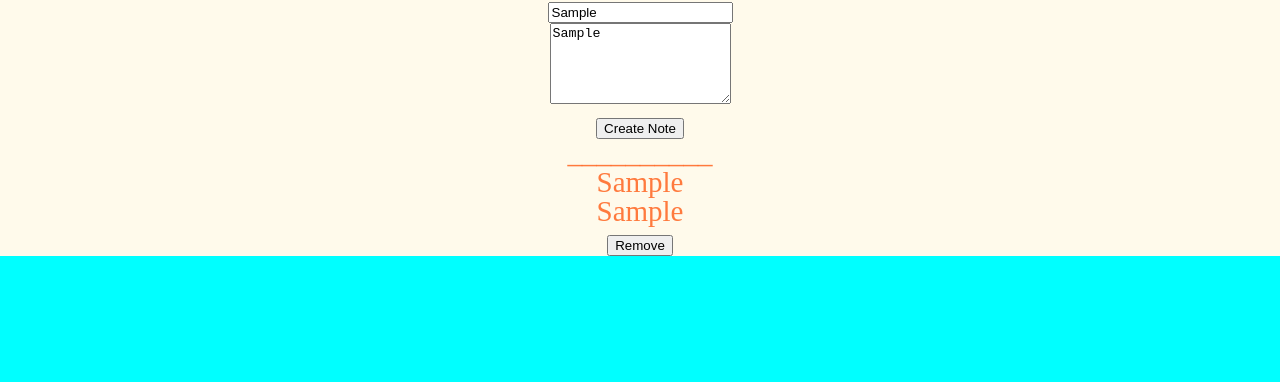
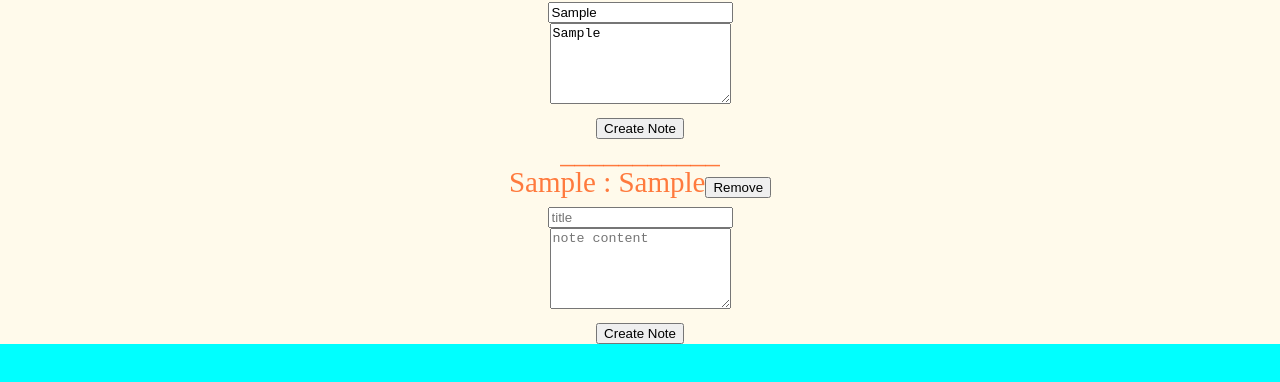
Before and after one commit to Alwynblake/todo-app, a React (Create React App) app: page /dashboard in a window 1280 px wide. Both pictures are taken after typing "Sample", "Sample" into the empty fields and a click on the button "Create Note". Shown: the part 370-752 px from the top of the page. Built offline with nearby package versions, Linux system fonts and the light colour scheme.

Commit message:
connected remove button to title and content.

```diff
--- a/src/Dashboard/Dashboard.js
+++ b/src/Dashboard/Dashboard.js
@@ -3,11 +3,11 @@ import uuidv1 from 'uuid/v1';
 // import NoteItem from '../NoteItem/NoteItem';
 import NoteCreateForm from '../NoteCreateForm/NoteCreateForm';
 import NoteList from '../NoteList/NoteList';
+// import NoteItem from "../NoteItem/NoteItem";
 
 export default class Dashboard extends React.Component {
   constructor(props) {
     super(props);
-
     this.state = {
       notes: [],
       title: '',
@@ -15,12 +15,13 @@ export default class Dashboard extends React.Component {
     };
   }
 
-  addNote = (note) => {
-    note.id = uuidv1();
+  addNote = (title,content) => {
+    let id = uuidv1();
+    // console.log(note,'add Note');
+    this.setState(prev => ({
+      notes: [...prev.notes,{title, content,id}],
+    }));
 
-    this.setState({
-      notes: [...this.state.notes, note],
-    });
   };
 
 // handleChange = (event) => {
@@ -35,22 +36,26 @@ export default class Dashboard extends React.Component {
   handleContent = (event) => this.setState({ content: event.target.value });
 
   handleSubmit = (event) => {
-    event.preventDefault();
+    event.preventDefault()
 
-    this.addNote(this.state);
+    this.addNote(this.state.title,this.state.content);
 
-    this.setState({ title: '', content: '' });
+    //this.setState({ title: '', content: '' });
   };
 ////////////////
+//   example: var sample = [1, 2, 3]
+//   example: var result = sample.filter(elem => elem !== 2)
 
-  // handleRemoveNote = note => {
-  //   this.setState(previousState => ({
-  //     notes: previousState.notes.filter(currentNote => currentNote.id !== note.id),
-  //   }));
-  // };
+  handleRemoveNote = (note) => {
+    this.setState(previousState => ({
+      notes: previousState.notes.filter(currentNotes => currentNotes.id !== note.id),
+    }));
+    // console.log('remobinh note!!!!!!!!!')
+  };
+  //
 /////////////////
   render(){
-    console.log(this.state);
+    // console.log(this.state);
     return (
         <div>
   <NoteCreateForm
@@ -58,9 +63,10 @@ export default class Dashboard extends React.Component {
       handleContent={this.handleContent}
       handleSubmit={this.handleSubmit}
   />
-          <NoteList
-              notes={this.state.notes}/>
-
+    <NoteList
+            notes={this.state.notes}
+            handleRemoveNote={this.handleRemoveNote}
+        />
         </div>
 
     );
--- a/src/NoteItem/NoteItem.js
+++ b/src/NoteItem/NoteItem.js
@@ -1,20 +1,28 @@
 import React from 'react';
+import NoteCreateForm from "../NoteCreateForm/NoteCreateForm";
+import uuidv1 from "uuid/v1";
 // import Dashboard from '.../dashboard/dashboard';
-
+//
 // import NoteList from "../NoteList/NoteList";
 
-// const currentNote = this.props;
+// const currentNotes = this.props;
 // const NoteItem = () => (
 //     <div>
-//       <button onClick={this.props.handleRemoveNote(this.props.notes)}>Remove</button>
+//       <button onClick={this.props.handleRemoveNote.bind(null, this.props.notes)}>Remove</button>
 //     </div>
 // );
 
 /////***********
-const NoteItem =() => (
-    <div>
-      <button>Remove</button>
-
-    </div>
-);
-export default NoteItem;
+export default class NoteItem extends React.Component {
+  render() {
+    const currentNotes = this.props.note;
+    console.log(currentNotes, 'currentNotes');
+    return(
+        <li key={currentNotes.id}>
+          {currentNotes.title} : {currentNotes.content}
+          <button onClick={this.props.handleRemoveNote.bind(null, this.props.notes)}>Remove</button>
+          <NoteCreateForm/>
+        </li>
+    )
+  }
+}
--- a/src/NoteList/NoteList.js
+++ b/src/NoteList/NoteList.js
@@ -1,16 +1,18 @@
 import React from 'react';
 import NoteItem from '../NoteItem/NoteItem';
 
-const NoteList = ({ notes }) => (
+const NoteList = ({ notes, handleRemoveNote }) => (
     <div>
+
       <ul>
         {
-          notes.map((note, index) => (
-              <li key={`note-${index}`}>
-                <h1>__________</h1>
-                <h2>{note.title}</h2>
-                <p>{note.content}</p>
-                <NoteItem/>
+          notes.map((note) => (
+              <li key={note.id}>
+                <h1>___________</h1>
+                {/*<h2>{note.title}</h2>*/}
+                {/*<p>{note.content}</p>*/}
+                <NoteItem note={note}
+                handleRemoveNote={handleRemoveNote}/>
               </li>
           ))
         }
```
Also changed, not shown: src/assets/image.jpg (added), src/styles/_base.scss (line endings or trailing spaces).
